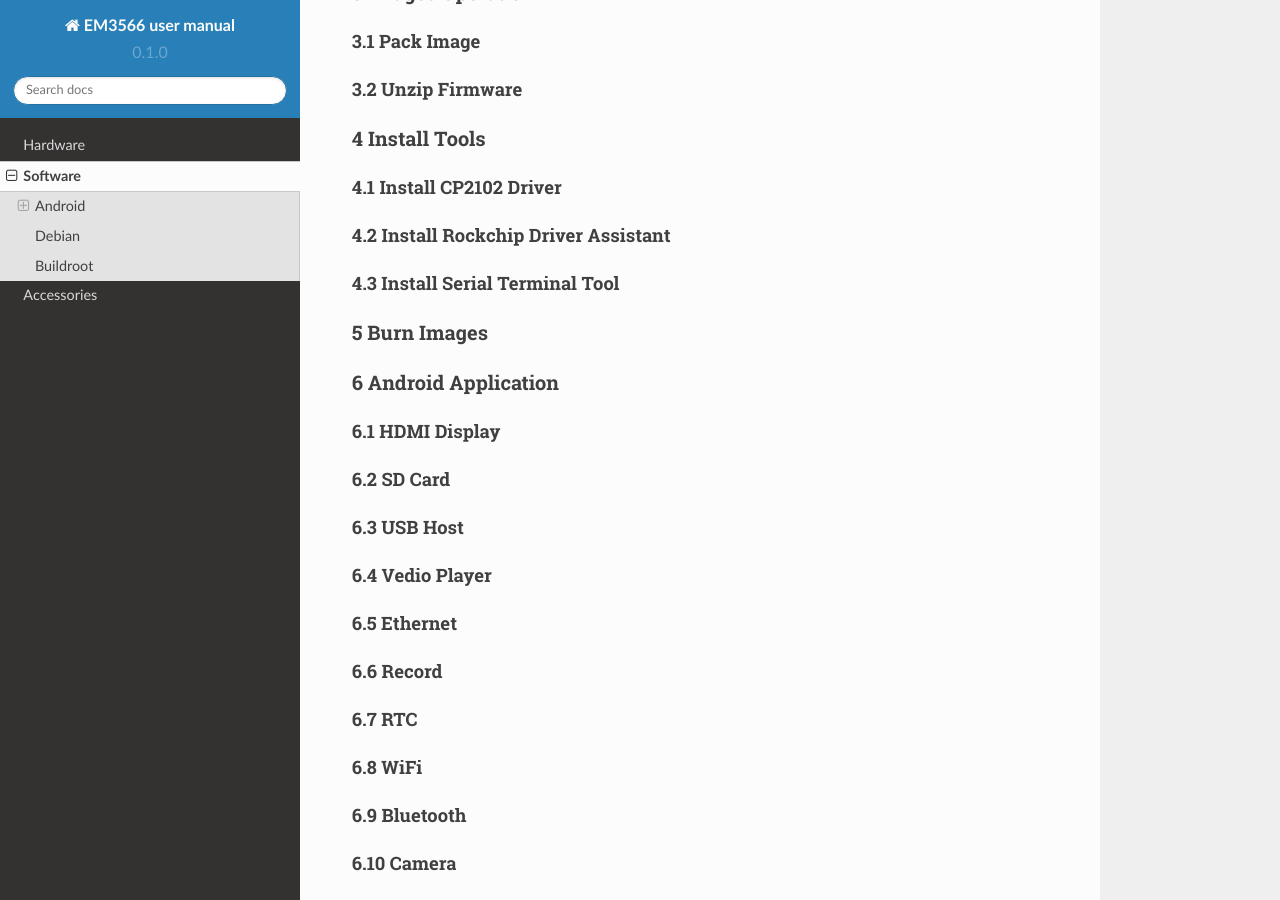
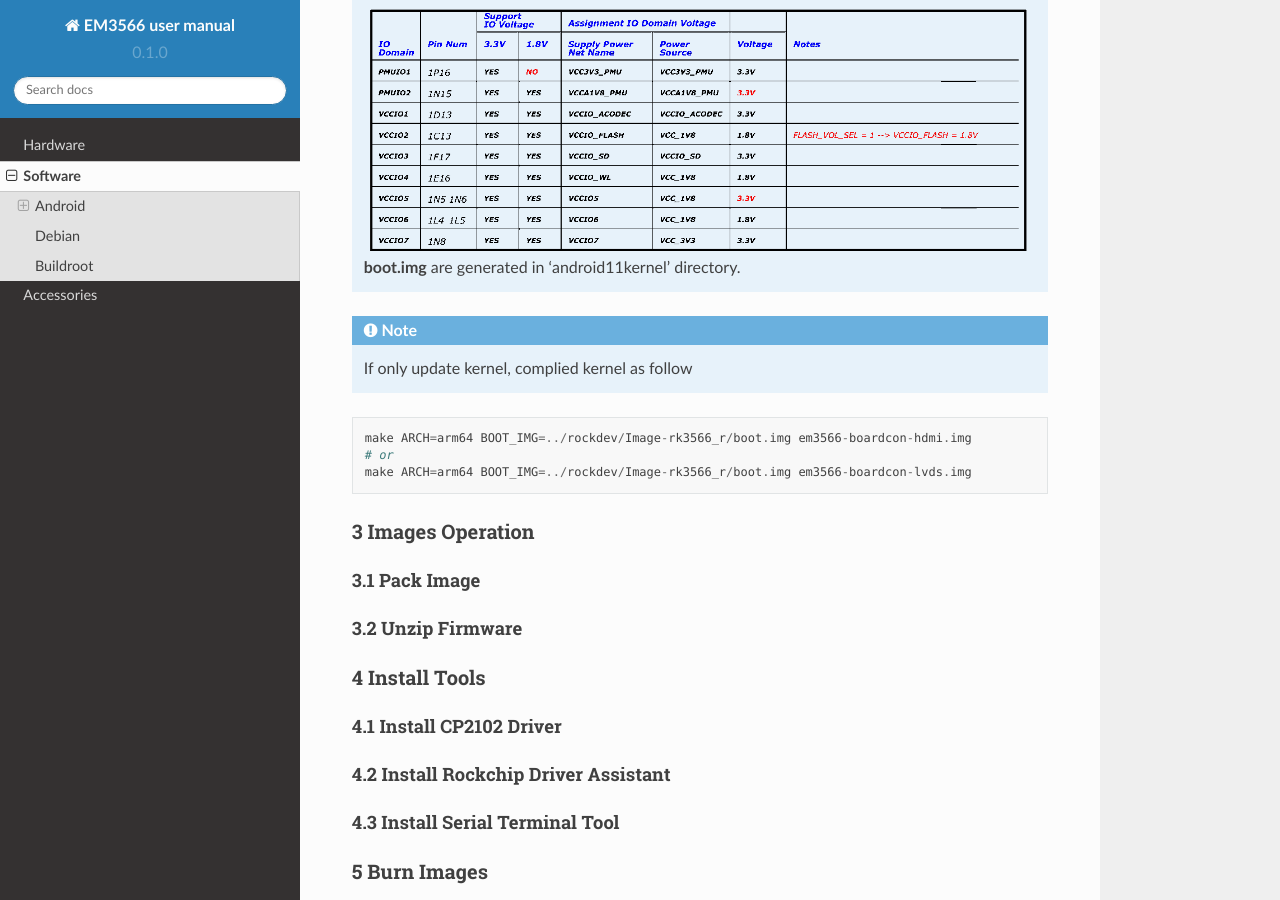
Before and after one commit to boardcon/EM3566, a Sphinx documentation site: the page built from docs/source/software.rst, in a window 1280 px wide and 900 px high, scrolled down 2061 px. Built offline with Sphinx 7.4.7 and the Read the Docs theme 2.0.0, drawn with Linux system fonts in a browser that asks for light colours.

Commit message:
Update software.rst

```diff
--- a/docs/source/software.rst
+++ b/docs/source/software.rst
@@ -95,6 +95,20 @@ or LVDS
 .. note::
  It will pop out configuration the IO Domain Map power window when first time compile kernel, you need to configure according to the table below.
 
+ .. figure:: ./image/IO-power-Domain-Map.png
+   :align: center
+   :alt: IO-power-Domain-Map
+
+ **boot.img** are generated in 'android11\kernel' directory.
+
+.. Note::
+ If only update kernel, complied kernel as follow
+
+.. code-block::
+
+ make ARCH=arm64 BOOT_IMG=../rockdev/Image-rk3566_r/boot.img em3566-boardcon-hdmi.img
+ # or
+ make ARCH=arm64 BOOT_IMG=../rockdev/Image-rk3566_r/boot.img em3566-boardcon-lvds.img
 
 
 3 Images Operation
```
